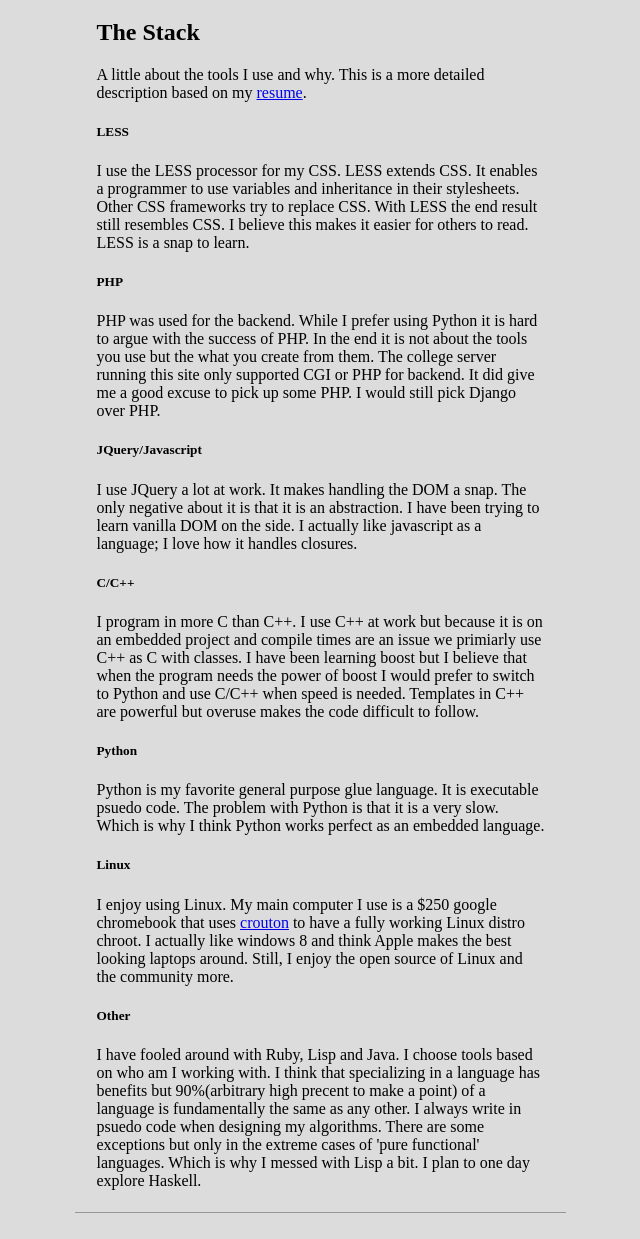
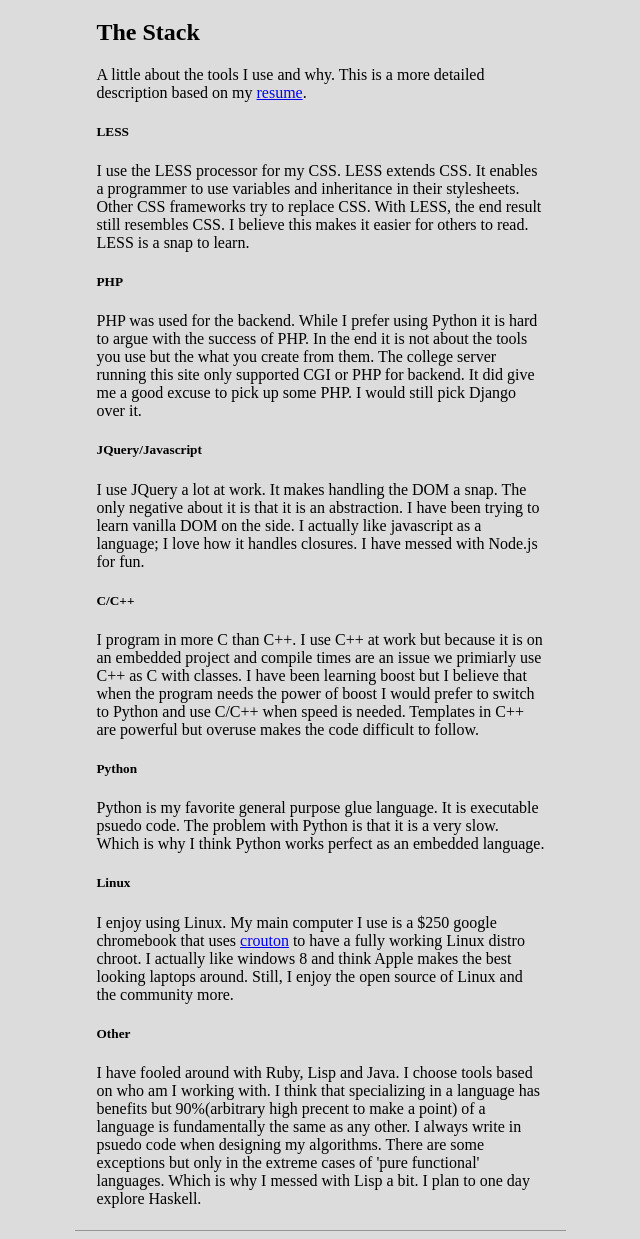
Before and after one commit to banjocat/mywebsite, a PHP site: page / in a window 1280 px wide. Shown: the part 220-1459 px from the top of the page, without its empty margins (20-660 px from the left). Before the commit the page ends 1433 px from the top, so only its background shows below. Run offline with PHP 8.4, Linux system fonts and the light colour scheme; some libraries are stand-ins or nearby versions.

Commit message:
* More fixes

```diff
--- a/index.php
+++ b/index.php
@@ -9,7 +9,7 @@ I use the LESS processor for my CSS.
 LESS extends CSS. It enables a programmer to use
 variables and inheritance in their stylesheets.
 Other CSS frameworks try to replace CSS.
-With LESS the end result still resembles CSS. I believe this
+With LESS, the end result still resembles CSS. I believe this
 makes it easier for others to read. LESS is a snap to learn.
 <h5>PHP</h5>
 PHP was used for the backend.
@@ -19,12 +19,13 @@ In the end it is not about the tools you use
 but the what you create from them. The college
 server running this site only supported CGI or PHP
 for backend. It did give me a good excuse to pick
-up some PHP. I would still pick Django over PHP.
+up some PHP. I would still pick Django over it.
 <h5>JQuery/Javascript</h5>
 I use JQuery a lot at work. It makes handling the DOM
 a snap. The only negative about it is that it is an abstraction.
 I have been trying to learn vanilla DOM on the side.
 I actually like javascript as a language; I love how it handles closures.
+I have messed with Node.js for fun.
 <h5>C/C++</h5>
 I program in more C than C++. I use C++ at work
 but because it is on an embedded project and compile times
```
